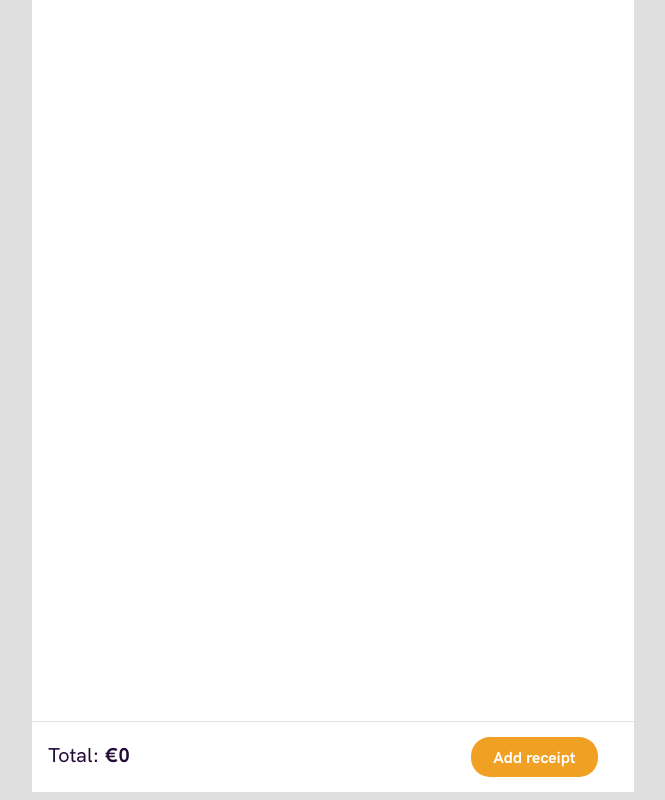
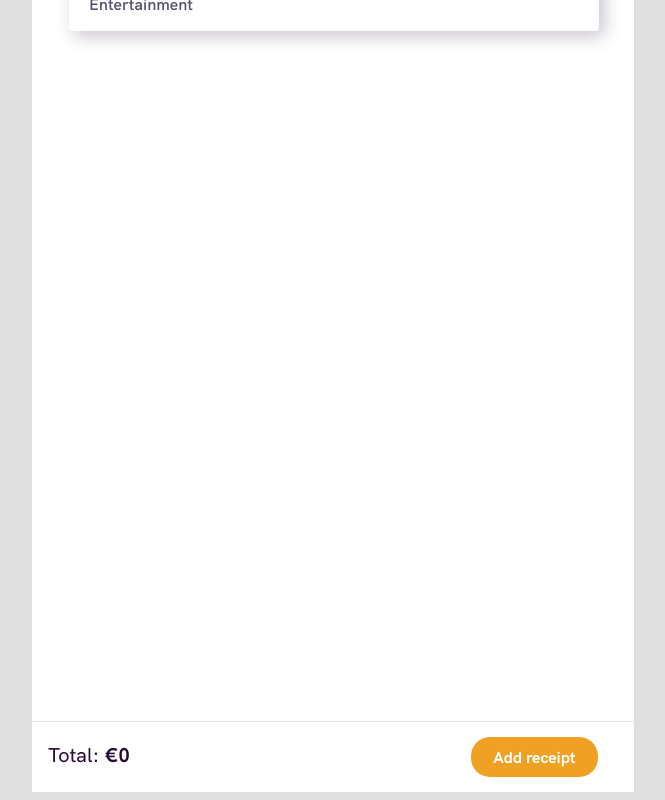
Before and after one commit to ArminasStrolys/receipt-app-1, a React (Create React App) app: page / in a window 1280 px wide. Both pictures are taken after a click on the button "Add receipt". Shown: the part 294-1094 px from the top of the page, without its empty margins (307-972 px from the left). Built offline with nearby package versions, Linux system fonts and the light colour scheme.

Commit message:
Creating select alternative

```diff
--- a/src/components/expenseBar/ExpenseBar.jsx
+++ b/src/components/expenseBar/ExpenseBar.jsx
@@ -21,14 +21,24 @@ export default function ExpenseBar(props) {
     <>
       <div className="expense-bar">
         <div className="selection-list">
-          <select>
+          {/* <select>
             <option value="" selected disabled hidden>
               Select
             </option>
             <option value="1">Food</option>
             <option value="2">Houseware</option>
             <option value="3">Entertainment</option>
-          </select>
+          </select> */}
+          <div className="select">
+            Selected
+            <ul>
+              <li>Food</li>
+              <div className="select-bar"></div>
+              <li>Houseware</li>
+              <div className="select-bar"></div>
+              <li>Entertainment</li>
+            </ul>
+          </div>
         </div>
         <form>
           <button
--- a/src/components/expenseItem/ExpenseItem.jsx
+++ b/src/components/expenseItem/ExpenseItem.jsx
@@ -11,7 +11,7 @@ const ExpenseItem = (props) => {
       props.getValues(getValue);
     };
     handleChange();
-  }, [getValue, props]);
+  }, [getValue, value]);
 
   return (
     <div>
--- a/src/components/style/_ExpenseBar.scss
+++ b/src/components/style/_ExpenseBar.scss
@@ -12,7 +12,7 @@
 
   .selection-list {
     margin-left: 20px;
-    select {
+    .select {
       color: $mid_grey;
       background-color: $white;
       font-size: 16px;
@@ -22,6 +22,46 @@
       padding-left: 10px;
       border: 1px solid $light_grey;
       border-radius: 4px;
+      ul {
+        margin-top: 26px;
+        padding-top: 5px;
+        padding-bottom: 5px;
+        margin-left: -10px;
+        z-index: 12;
+        width: 490px;
+        background-color: $white;
+        position: relative;
+        z-index: 1;
+        border-radius: 4px;
+        box-shadow: 5px 5px 18px rgba(37, 11, 56, 0.25);
+        .select-bar {
+          height: 0.1px;
+          position: relative;
+          width: 500px;
+          left: -25px;
+          border-bottom: 1px solid $light_grey_border;
+          z-index: 0;
+          margin: 3px 0 6px 0;
+        }
+        li {
+          list-style-type: none;
+          margin: 5px 0 5px -40px;
+          height: 34px;
+          padding-left: 10px;
+          padding: 5px auto;
+          transition: 0.3s;
+          border-radius: 4px;
+          width: 99%;
+          position: relative;
+          line-height: 35px;
+          left: 10px;
+          cursor: pointer;
+          &:hover {
+            background-color: $button_color;
+            color: $white;
+          }
+        }
+      }
     }
   }
 
--- a/src/components/style/_ExpenseItem.scss
+++ b/src/components/style/_ExpenseItem.scss
@@ -18,6 +18,7 @@
       border: 1px solid $light_grey;
       border-radius: 4px;
       appearance: none;
+      z-index: 0;
     }
 
     input[type='number'] {
@@ -41,6 +42,7 @@
     position: relative;
     width: 525px;
     border-bottom: 1px solid $light_grey_border;
+    z-index: 0;
   }
 }
 @media screen and (max-width: 800px) {
```
